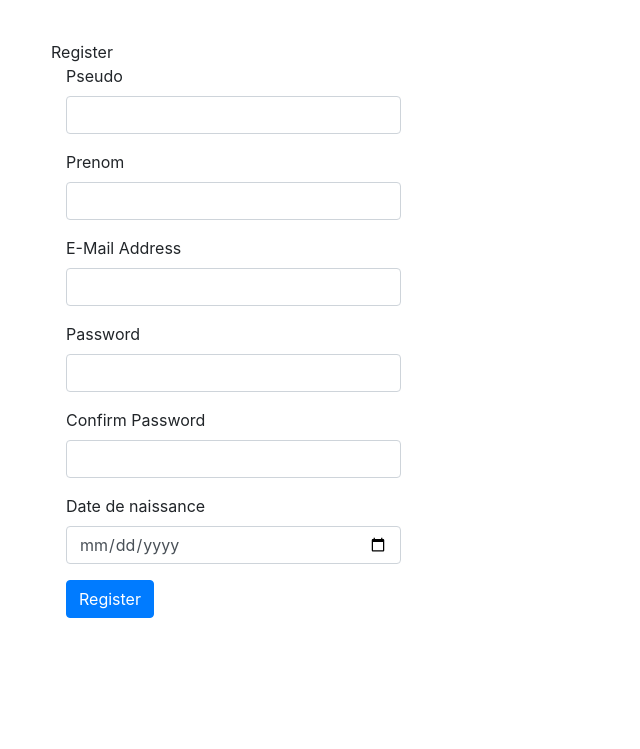
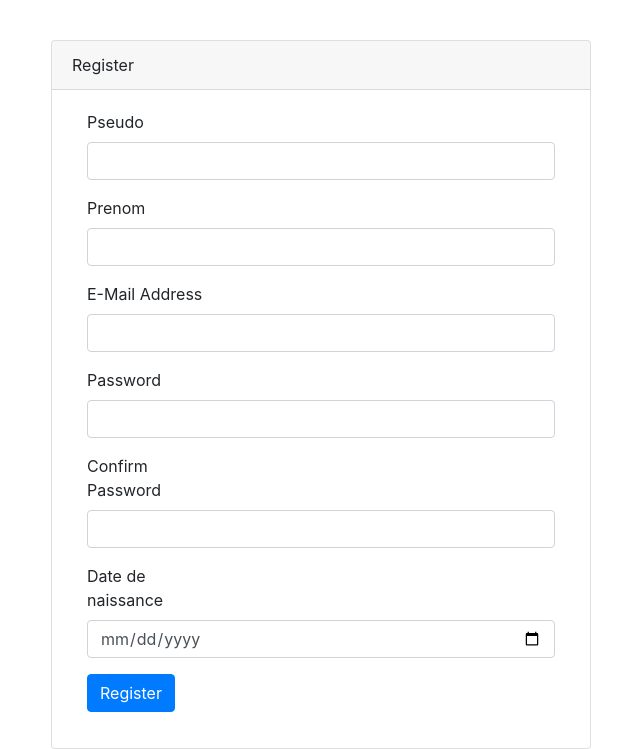
Before and after one commit to deKui/atypikhouse, a Laravel app: page /register in a window 1280 px wide. Shown: the part 56-805 px from the top of the page, without its empty margins (34-674 px from the left). Run offline with Laravel 8, Linux system fonts and the light colour scheme; some libraries are stand-ins or nearby versions.

Commit message:
mise en forme

```diff
--- a/resources/views/auth/register.blade.php
+++ b/resources/views/auth/register.blade.php
@@ -3,18 +3,18 @@
 @section('content')
 <div class="container">
     <div class="row">
-        <div class="col-md-8 col-md-offset-2">
-            <div class="panel panel-default">
-                <div class="panel-heading">Register</div>
+        <div class="col-md-6">
+            <div class="card">
+                <div class="card-header">Register</div>
 
-                <div class="panel-body">
+                <div class="card-body">
                     <form class="form-horizontal" method="POST" action="{{ route('register') }}">
                         {{ csrf_field() }}
 
                         <div class="form-group{{ $errors->has('pseudo') ? ' has-error' : '' }}">
                             <label for="pseudo" class="col-md-4 control-label">Pseudo</label>
 
-                            <div class="col-md-6">
+                            <div class="col-md-12">
                                 <input id="pseudo" type="text" class="form-control" name="pseudo" value="{{ old('pseudo') }}" required autofocus>
 
                                 @if ($errors->has('pseudo'))
@@ -28,7 +28,7 @@
                         <div class="form-group{{ $errors->has('prenom') ? ' has-error' : '' }}">
                             <label for="prenom" class="col-md-4 control-label">Prenom</label>
 
-                            <div class="col-md-6">
+                            <div class="col-md-12">
                                 <input id="prenom" type="text" class="form-control" name="prenom" value="{{ old('prenom') }}" required autofocus>
 
                                 @if ($errors->has('prenom'))
@@ -42,7 +42,7 @@
                         <div class="form-group{{ $errors->has('email') ? ' has-error' : '' }}">
                             <label for="email" class="col-md-4 control-label">E-Mail Address</label>
 
-                            <div class="col-md-6">
+                            <div class="col-md-12">
                                 <input id="email" type="email" class="form-control" name="email" value="{{ old('email') }}" required>
 
                                 @if ($errors->has('email'))
@@ -56,7 +56,7 @@
                         <div class="form-group{{ $errors->has('password') ? ' has-error' : '' }}">
                             <label for="password" class="col-md-4 control-label">Password</label>
 
-                            <div class="col-md-6">
+                            <div class="col-md-12">
                                 <input id="password" type="password" class="form-control" name="password" required>
 
                                 @if ($errors->has('password'))
@@ -70,7 +70,7 @@
                         <div class="form-group">
                             <label for="password-confirm" class="col-md-4 control-label">Confirm Password</label>
 
-                            <div class="col-md-6">
+                            <div class="col-md-12">
                                 <input id="password-confirm" type="password" class="form-control" name="password_confirmation" required>
                             </div>
                         </div>
@@ -78,7 +78,7 @@
                         <div class="form-group{{ $errors->has('date_naissance') ? ' has-error' : '' }}">
                             <label for="date_naissance" class="col-md-4 control-label">Date de naissance</label>
 
-                            <div class="col-md-6">
+                            <div class="col-md-12">
                                 <input id="pseudo" type="date" class="form-control" name="date_naissance" value="{{ old('date_naissance') }}" required autofocus>
 
                                 @if ($errors->has('date_naissance'))
@@ -90,7 +90,7 @@
                         </div>
 
                         <div class="form-group">
-                            <div class="col-md-6 col-md-offset-4">
+                            <div class="col-md-12 col-md-offset-4">
                                 <button type="submit" class="btn btn-primary">
                                     Register
                                 </button>
--- a/resources/views/home.blade.php
+++ b/resources/views/home.blade.php
@@ -41,7 +41,8 @@
                             ])
 
                         <div class="form-group">
-                            <label for="voyageurs"> Voyageurs</label>
+                            <label class="col-md-4" for="voyageurs"> Voyageurs</label>
+                                <div class="col-md-12">
                                     <select id="voyageurs" name="voyageurs" class="form-control">
 
                                         <option value="1">1</option>
@@ -54,6 +55,7 @@
                                         <option value="8">8</option>
 
                                     </select>
+                                </div>
                         </div>
 
                         @include('partials.form', [
@@ -73,9 +75,11 @@
 
 
                         <div class="form-group">
+                            <div class="col-md-12">
                                 <button type="submit" class="btn btn-primary">
                                     Rechercher
                                 </button>
+                            </div>
                         </div>
                     </form>
                 </div>
--- a/resources/views/partials/form.blade.php
+++ b/resources/views/partials/form.blade.php
@@ -1,7 +1,8 @@
 <div class="form-group{{ $errors->has($name) ? ' has-error' : '' }}">
 
-	<label for="{{ $name }}">{{ $title }}</label>
+	<label class="col-md-4" for="{{ $name }}">{{ $title }}</label>
 
+	<div class="col-md-12">
 		<input id="{{ $name }}" type="{{ $type }}" class="form-control" name="{{ $name }}" value="{{ old($name, isset($value) ? $value : '') }}" {{ $required ? 'required' : ''}}>
 
 		@if ($errors->has($name))
@@ -9,5 +10,5 @@
 	            <small>{{ $errors->first($name) }}</small>
 	        </span>
 	    @endif
-
 	</div>
+</div>
```
Also changed, not shown: resources/views/auth/login.blade.php (+4 -4 lines). Lines whose indentation alone changed are shown as unchanged.
